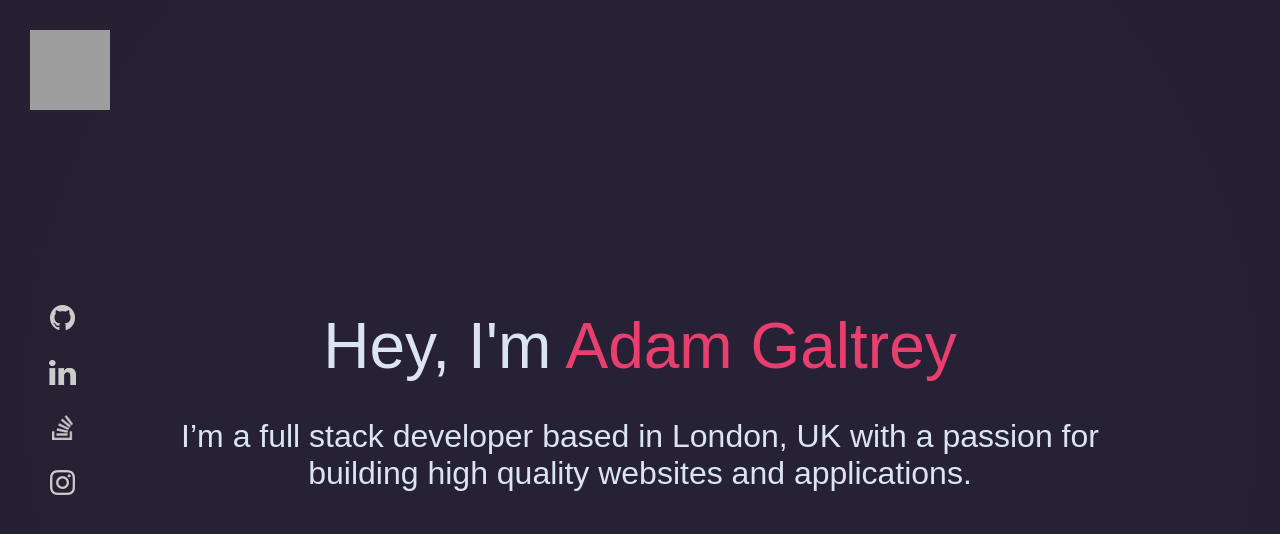
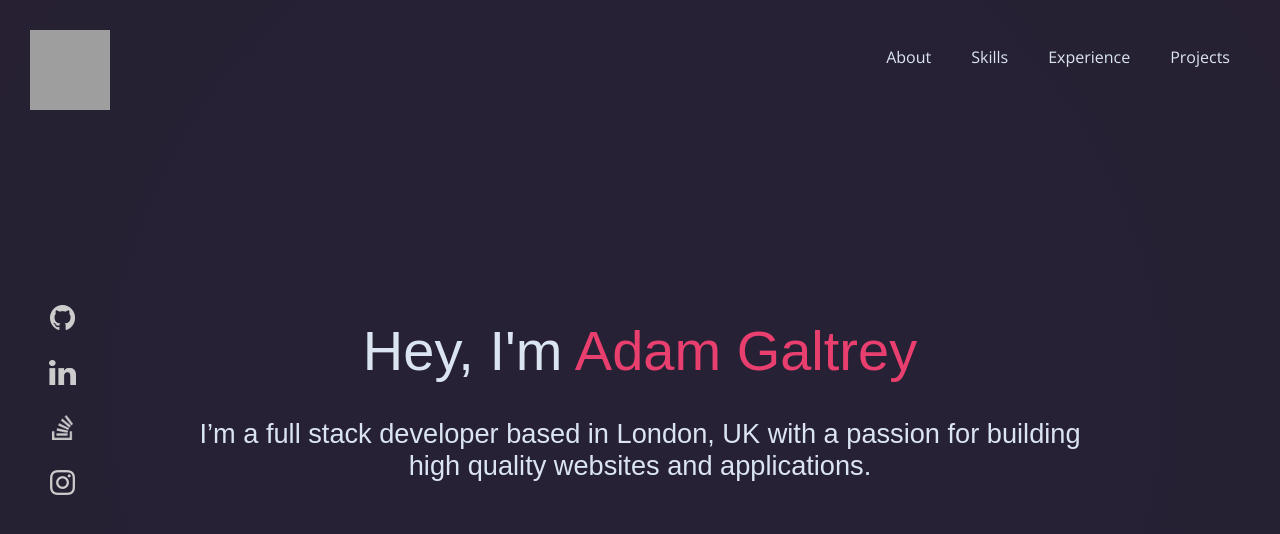
Before and after one commit to AdamGaltrey/adamgaltrey, a Next.js app: page / in a window 1280 px wide. Shown: the top 534 px of the page. Built offline with nearby package versions, Linux system fonts and the light colour scheme; grey boxes are pictures that could not be loaded.

Commit message:
Animations for home page loading

```diff
--- a/pages/index.js
+++ b/pages/index.js
@@ -2,25 +2,11 @@ import "~/styles/index.scss";
 
 const Index = () => (
     <div id='page-wrapper'>
-        {/*<h1>This is a H1 Block</h1>*/}
-        {/*<h2>This is a H2 Block</h2>*/}
-        {/*<h3>This is a H3 Block</h3>*/}
-        {/*<p>This is a standard paragraph.</p>*/}
-        {/*<br/>*/}
-        {/*<h1 className='font-dark'>This is a H1 Block Dark</h1>*/}
-        {/*<h2 className='font-dark'>This is a H2 Block Dark</h2>*/}
-        {/*<h3 className='font-dark'>This is a H3 Block Dark</h3>*/}
-        {/*<p>This is a standard paragraph with dark font.</p>*/}
-        {/*<br/>*/}
-        {/*<h1 className='highlight-red'>This is a H1 Block Highlighted</h1>*/}
-        {/*<h2 className='highlight-red'>This is a H2 Block Highlighted</h2>*/}
-        {/*<h3 className='highlight-red'>This is a H3 Block Highlighted</h3>*/}
-        {/*<p>This is a <span className='highlight-red'>standard paragraph</span> with highlighted font.</p>*/}
 
         <div className='left-panel'>
-            <img className='head-shot' src='/headshot.png'/>
+            <img className='head-shot fade-in-anim' src='/headshot.png'/>
 
-            <div className='social-icons'>
+            <div className='social-icons fade-in-anim-2-left'>
                 <img src='/social/sm/github.png'/>
                 <img src='/social/sm/linkedin.png'/>
                 <img src='/social/sm/stackoverflow.png'/>
@@ -30,10 +16,19 @@ const Index = () => (
 
         <div className='main-panel'>
 
+            <nav className='fade-in-anim'>
+                <ul>
+                    <li>About</li>
+                    <li>Skills</li>
+                    <li>Experience</li>
+                    <li>Projects</li>
+                </ul>
+            </nav>
+
             <div className='page-panel'>
 
                 <div className='centered'>
-                    <div className='hero-text'>
+                    <div className='hero-text fade-in-anim-2'>
                         <h1 className='mb-30'>Hey, I'm <span className='highlight-red'>Adam Galtrey</span></h1>
                         <h3>
                             I’m a full stack developer based in London, UK with a passion for building high quality websites and
--- /dev/null
+++ b/styles/animations.scss
@@ -0,0 +1,65 @@
+@import "./constants";
+
+@keyframes fade-in {
+
+  0% {
+    opacity: 0;
+    transform: translateY(-20px);
+  }
+
+  100% {
+    opacity: 1;
+    transform: translateY(0px);
+  }
+
+}
+
+@keyframes fade-in-2 {
+
+  0% {
+    opacity: 0;
+    transform: translateY(-20px);
+  }
+
+  30% {
+    opacity: 0;
+    transform: translateY(-20px);
+  }
+
+  100% {
+    opacity: 1;
+    transform: translateY(0px);
+  }
+
+}
+
+@keyframes fade-in-2-left {
+
+  0% {
+    opacity: 0;
+    transform: translateX(-20px);
+  }
+
+  30% {
+    opacity: 0;
+    transform: translateX(-20px);
+  }
+
+  100% {
+    opacity: 1;
+    transform: translateX(0px);
+  }
+
+}
+
+.fade-in-anim {
+  animation: fade-in 1s ease-out;
+}
+
+.fade-in-anim-2 {
+  animation: fade-in-2 1.5s ease-out;
+}
+
+.fade-in-anim-2-left {
+  animation: fade-in-2-left 1.5s ease-out;
+}
--- /dev/null
+++ b/styles/constants.scss
@@ -0,0 +1,5 @@
+$background-colour: #262032;
+$highlight-colour-red: #E83F6F;
+$highlight-colour-yellow: #E8C547;
+$font-colour: #DBE5F1;
+$font-colour-dark: rgba(219, 229, 241, 0.75);
--- a/styles/index.scss
+++ b/styles/index.scss
@@ -1,8 +1,7 @@
-$background-colour: #262032;
-$highlight-colour-red: #E83F6F;
-$highlight-colour-yellow: #E8C547;
-$font-colour: #DBE5F1;
-$font-colour-dark: rgba(219, 229, 241, 0.75);
+@import "./navbar";
+@import "./constants";
+@import "./animations";
+
 
 html {
   background: rgb(39, 33, 54);
@@ -19,6 +18,7 @@ html, body, #__next, #page-wrapper {
   color: $font-colour;
   font-family: 'Open Sans', sans-serif;
   box-sizing: border-box;
+  overflow-x: hidden;
 }
 
 .font-dark {
@@ -32,15 +32,15 @@ h1, h2, h3 {
 }
 
 h1 {
-  font-size: 4rem;
+  font-size: 3.5rem;
 }
 
 h2 {
-  font-size: 3rem;
+  font-size: 2.5rem;
 }
 
 h3 {
-  font-size: 2rem;
+  font-size: 1.7rem;
 }
 
 p {
@@ -61,10 +61,7 @@ $left-panel-width: 125px;
   position: fixed;
   width: $left-panel-width;
   height: 100vh;
-}
-
-.social-icons {
-
+  animation: slide-in-left 0.45s ease-out;
 }
 
 .main-panel {
--- /dev/null
+++ b/styles/navbar.scss
@@ -0,0 +1,25 @@
+@import "./constants";
+
+nav {
+  position: absolute;
+  display: flex;
+  right: 30px;
+  top: 30px;
+
+  ul {
+    display: flex;
+    flex-direction: row;
+
+    li {
+      display: flex;
+      padding: 0 20px;
+      transition: color 0.35s ease;
+
+      &:hover {
+        cursor: pointer;
+        color: $highlight-colour-red;
+      }
+    }
+
+  }
+}
```
